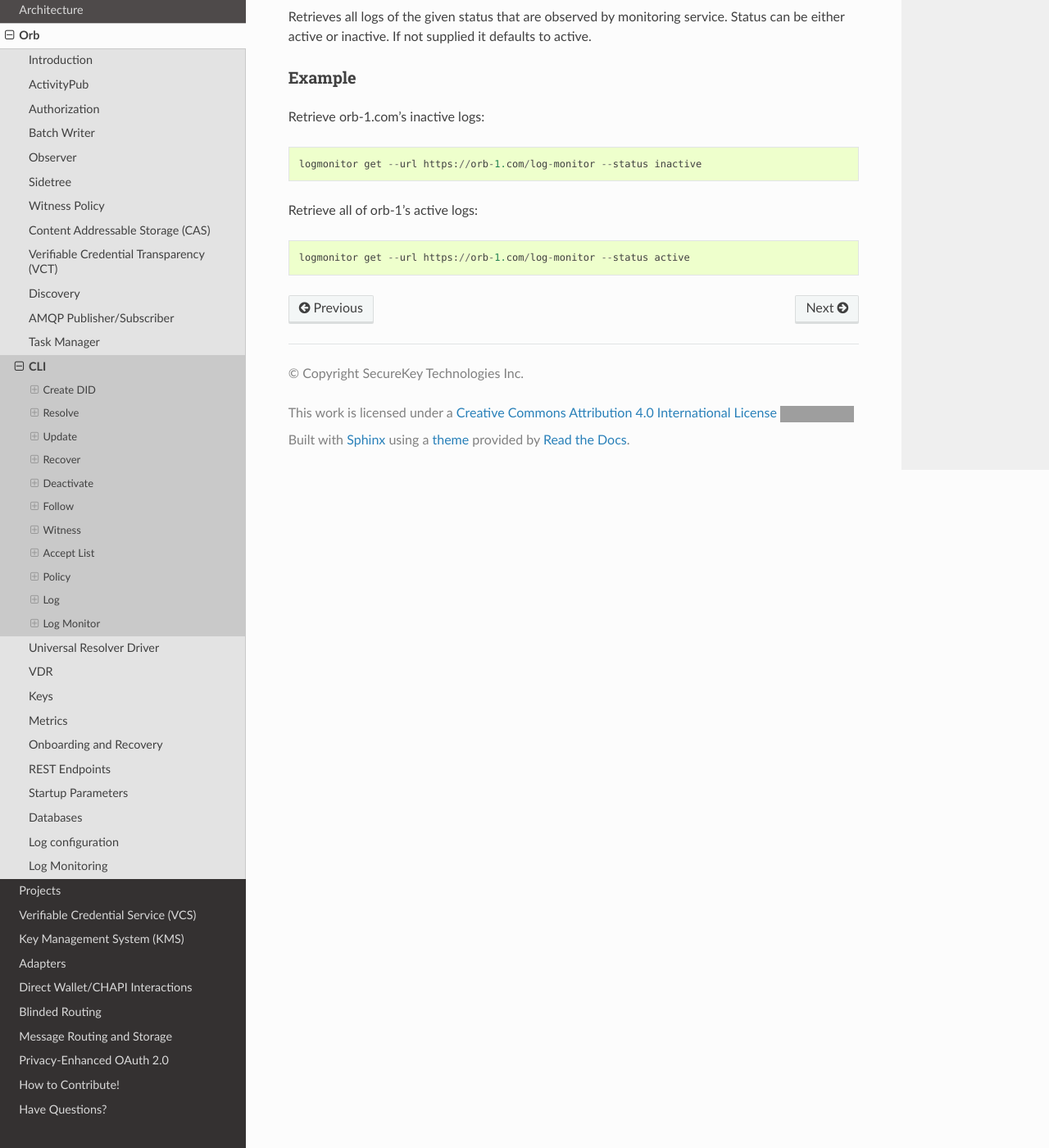
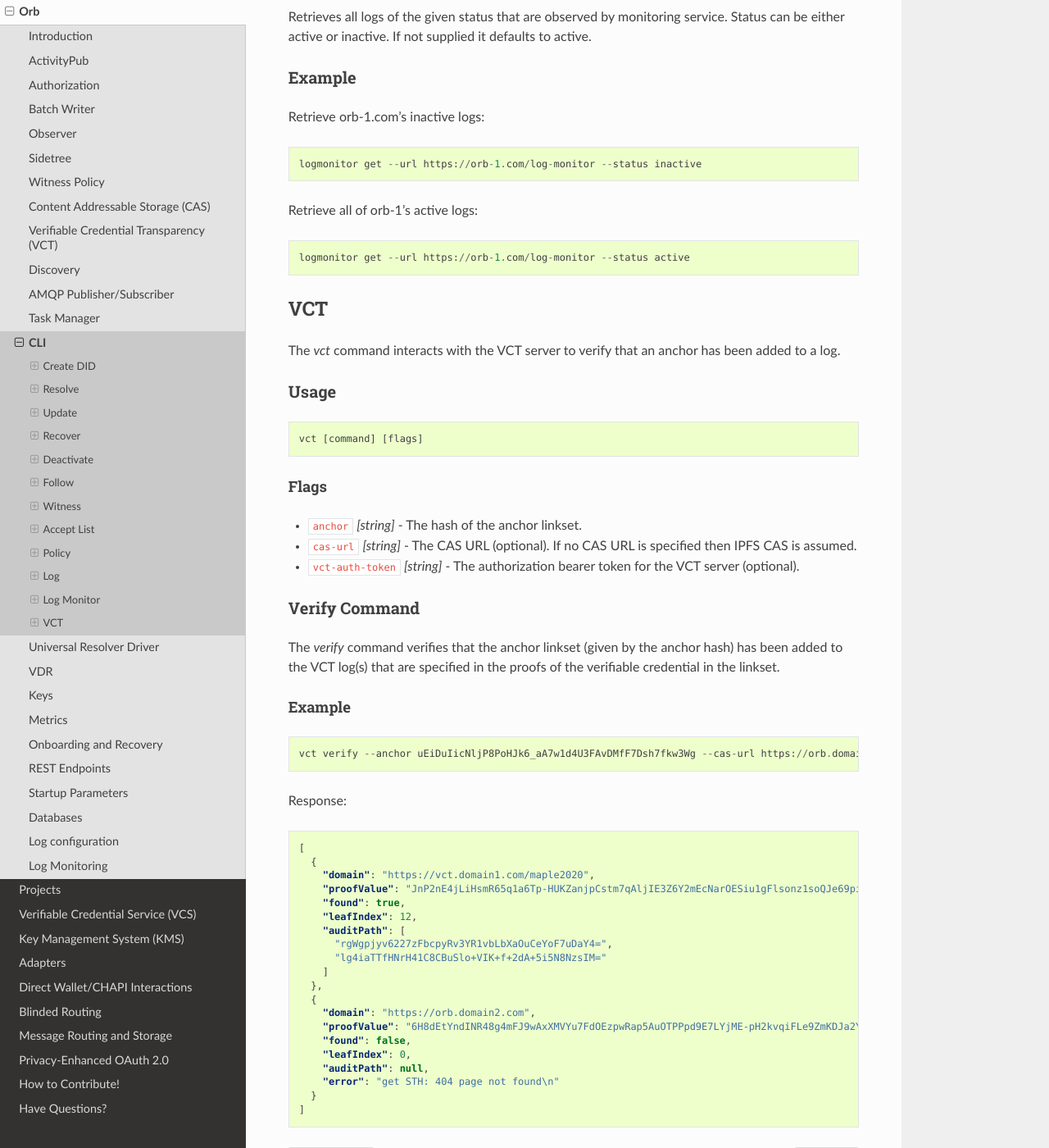
Before and after one commit to trustbloc/docs, a Sphinx documentation site: the page built from readthedocs/source/orb/cli.md, in a window 1280 px wide and 1400 px high, scrolled down 12787 px. Shown: the whole window at 82% size. Built offline with Sphinx 7.4.7 and the Read the Docs theme 2.0.0, drawn with Linux system fonts in a browser that asks for light colours; grey boxes are pictures that could not be loaded.

Commit message:
docs: Orb-cli VCT command
Added vct command to the orb-cli. The vct command verifies that the proofs in an anchor linkset have been added to the VCT log(s).

Signed-off-by: Bob Stasyszyn <Bob.Stasyszyn@securekey.com>

````diff
--- a/readthedocs/source/orb/cli.md
+++ b/readthedocs/source/orb/cli.md
@@ -560,3 +560,55 @@
 ```
 logmonitor get --url https://orb-1.com/log-monitor --status active
 ```
+
+## VCT
+
+The _vct_ command interacts with the VCT server to verify that an anchor has been added to a log.
+
+### Usage
+
+```
+vct [command] [flags]
+```
+
+#### Flags
+
+* `anchor` _[string]_ - The hash of the anchor linkset.
+* `cas-url` _[string]_ - The CAS URL (optional). If no CAS URL is specified then IPFS CAS is assumed.
+* `vct-auth-token` _[string]_ - The authorization bearer token for the VCT server (optional).
+
+### Verify Command
+
+The _verify_ command verifies that the anchor linkset (given by the anchor hash) has been added to the VCT
+log(s) that are specified in the proofs of the verifiable credential in the linkset.
+
+#### Example
+
+```
+vct verify --anchor uEiDuIicNljP8PoHJk6_aA7w1d4U3FAvDMfF7Dsh7fkw3Wg --cas-url https://orb.domain1.com/cas
+```
+
+Response:
+
+```json
+[
+  {
+    "domain": "https://vct.domain1.com/maple2020",
+    "proofValue": "JnP2nE4jLiHsmR65q1a6Tp-HUKZanjpCstm7qAljIE3Z6Y2mEcNarOESiu1gFlsonz1soQJe69piE7qZnTqrAw",
+    "found": true,
+    "leafIndex": 12,
+    "auditPath": [
+      "rgWgpjyv6227zFbcpyRv3YR1vbLbXaOuCeYoF7uDaY4=",
+      "lg4iaTTfHNrH41C8CBuSlo+VIK+f+2dA+5i5N8NzsIM="
+    ]
+  },
+  {
+    "domain": "https://orb.domain2.com",
+    "proofValue": "6H8dEtYndINR48g4mFJ9wAxXMVYu7FdOEzpwRap5AuOTPPpd9E7LYjME-pH2kvqiFLe9ZmKDJa2YzqOoLjHJAQ",
+    "found": false,
+    "leafIndex": 0,
+    "auditPath": null,
+    "error": "get STH: 404 page not found\n"
+  }
+]
+```
````
